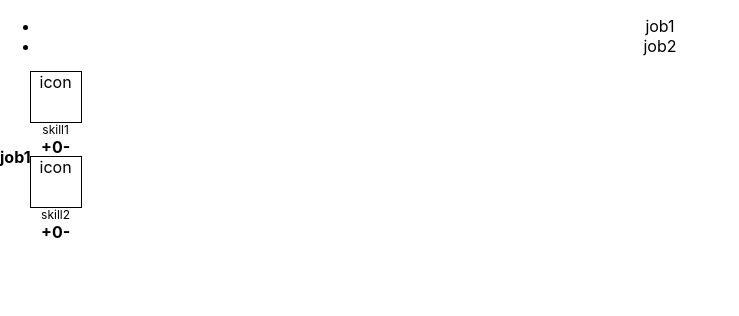
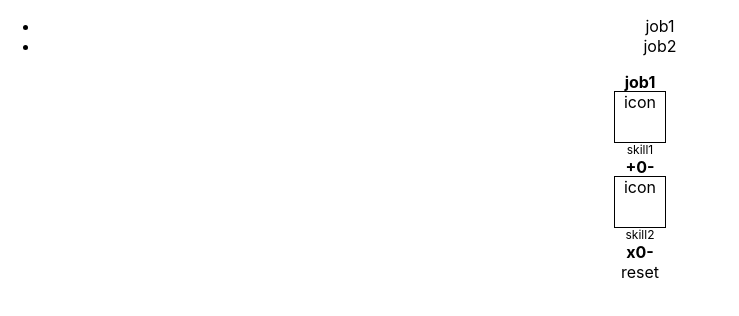
Before and after one commit to ragnarokx-tools/planner, a React (Create React App) app in the folder my-app/: page / in a window 1280 px wide. Both pictures are taken after a click on the item "job1". Shown: the top 316 px of the page, without its empty margins (0-739 px from the left). Built offline with nearby package versions, Linux system fonts and the light colour scheme.

Commit message:
get required skills working

```diff
--- a/my-app/src/job/Job.js
+++ b/my-app/src/job/Job.js
@@ -11,6 +11,10 @@ function Job({name, data}) {
       ...prevSkills,
       [name]: value
     }));
+
+  const reset = () => {
+    return <div onClick={() => setSkills({})}>reset</div>
+  }
 
   const renderSkills = (jobData) => {
     if (!jobData) {
@@ -35,6 +39,7 @@ function Job({name, data}) {
     <div className="Job">
       <div><b>{name}</b></div>
       {renderSkills(data.skills)}
+      {reset()}
     </div>
   )
 }
--- a/my-app/src/job/job.css
+++ b/my-app/src/job/job.css
@@ -1,4 +1,5 @@
 .Job {
   display: flex;
+  flex-direction: column;
   align-items: center;
 }
--- a/my-app/src/resources/skills.json
+++ b/my-app/src/resources/skills.json
@@ -5,13 +5,12 @@
         "skills": [
             {
                 "name": "skill1",
-                "max": 10,
-                "prereq": {}
+                "max": 10
             },
             {
                 "name": "skill2",
                 "max": 10,
-                "prereq": {"skill1": 5}
+                "requires": {"name": "skill1", "level": 5}
             }]
     },
     {
@@ -20,13 +19,12 @@
         "skills": [
             {
                 "name": "skilla",
-                "max": 5,
-                "prereq": {}
+                "max": 5
             },
             {
                 "name": "skillb",
                 "max": 10,
-                "prereq": {"skilla": 1}
+                "requires": {"name": "skilla", "level": 1}
             }]
     }]
 }
--- a/my-app/src/skill/Skill.js
+++ b/my-app/src/skill/Skill.js
@@ -20,11 +20,18 @@ function Skill({ data: skillData, skillState, updateSkill }) {
     }
   }
 
-  const hasPrereqs = () => {
-    return true
+  const satisfiesRequirements = () => {
+    console.log(skillData.requires)
+    if (skillData.requires) {
+      const {name, level} = skillData.requires
+      console.log(name, level)
+      return (skillState[name] && skillState[name] >= level)
+    } else {
+        return true
+    }
   }
 
-  if (currentValue < skillData.max && hasPrereqs()) {
+  if (currentValue < skillData.max && satisfiesRequirements()) {
     increase = <b onClick={handleClick(1)}>+</b>
   } else {
     increase = <b>x</b>
```
